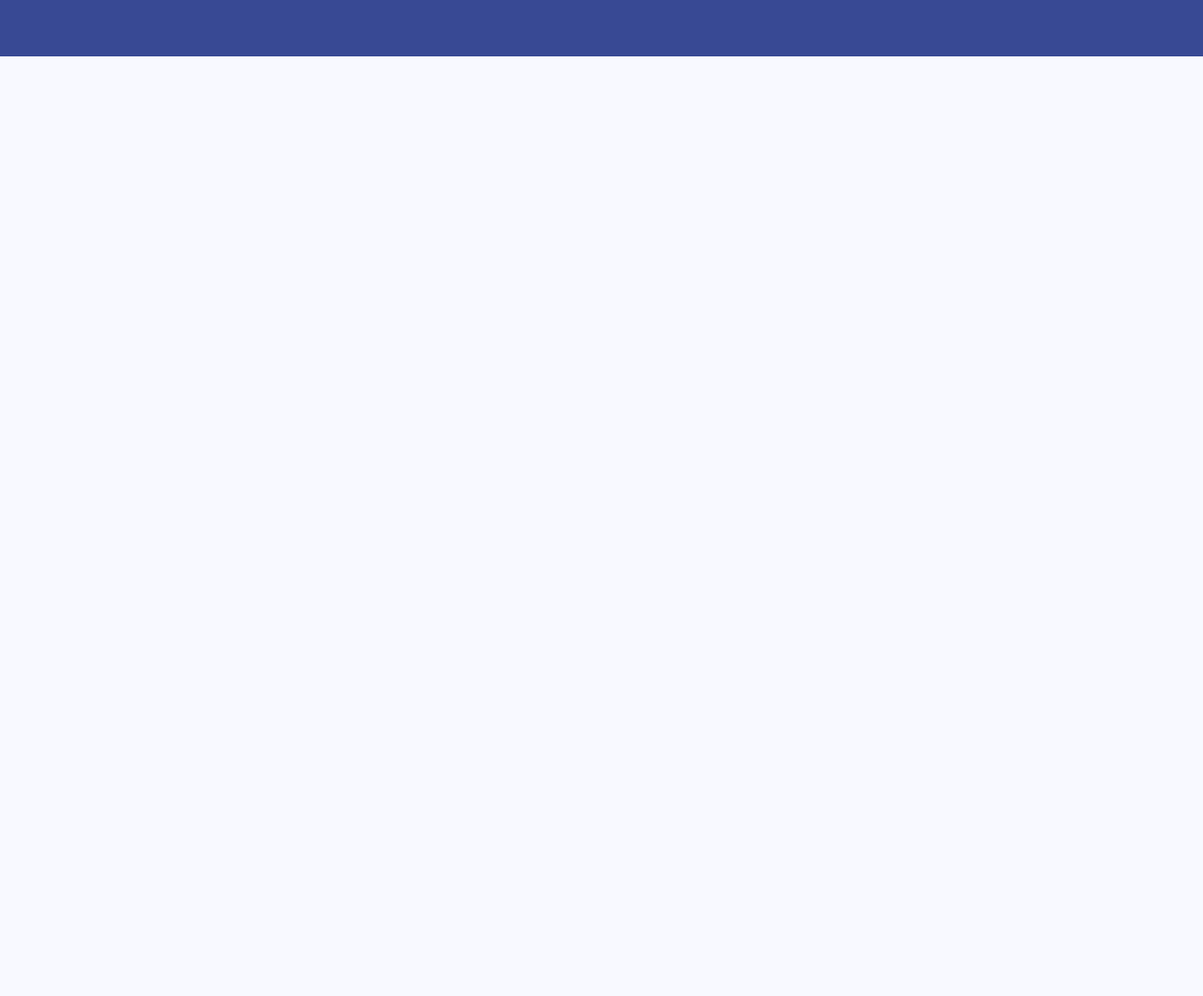
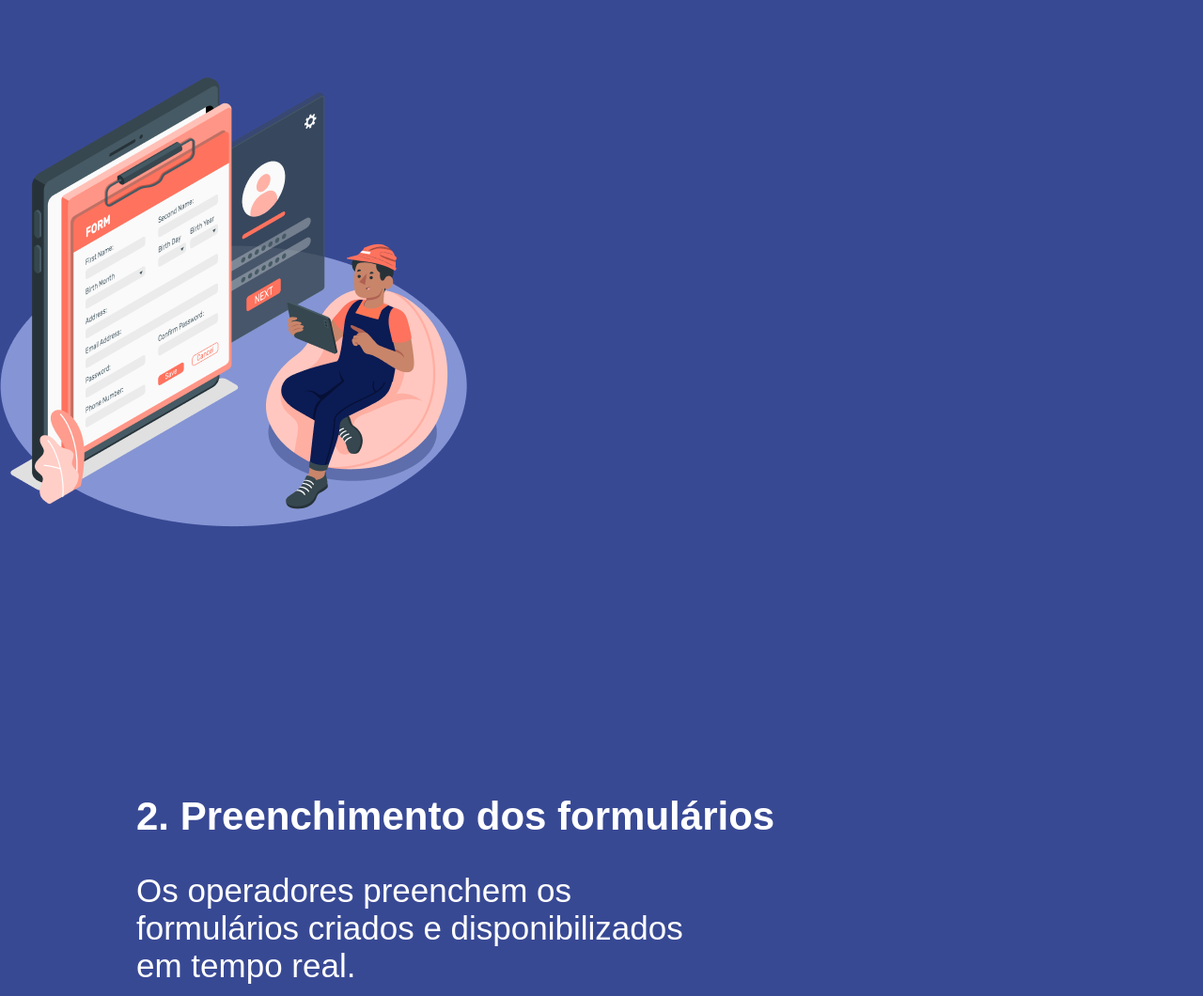
Before and after one commit to buscariolo-rogerio/Inter-front, a plain HTML site: page Landing_page/index.html in a window 1280 px wide. Shown: the part 2758-3818 px from the top of the page at 94% size. Before the commit the page ends 2840 px from the top, so only its background shows below. Drawn offline with Linux system fonts and the light colour scheme.

Commit message:
inserindo novo subtítulo e imagem na seção 2

```diff
--- a/Landing_page/index.html
+++ b/Landing_page/index.html
@@ -75,8 +75,16 @@
                 administrativa cria<br>
                 formulários personalizados <br> utilizando o aplicativo.</p>
             <img class="imagens-secao2" id="segunda-imagem"
-                src="imagens/Group 187.png" alt>
-
+                src="imagens/Group 187.png" alt="img">
+            <img class="imagens-secao2" id="terceira-imagem"
+            src="imagens/Group 188.png" alt="ima">
+            <h2 class="subtitulo" id="segundo-subtitulo">
+                2. Preenchimento dos formulários
+            </h2>
+            <p class="explicacao" id="segunda-explicacao">Os operadores preenchem os <br>
+                formulários criados e disponibilizados <br>
+                em tempo real.
+            </p>
         </section>
 
     </body>
--- a/Landing_page/style.css
+++ b/Landing_page/style.css
@@ -133,7 +133,7 @@ a{
     background-color: #384994;
     margin-top: 15px;
     width: 1536px;
-    height: 2000px;
+    height: 3000px;
 }
 
 .titulos-secao2{
```
Also changed, not shown: Landing_page/imagens/Group 188.png (added).
